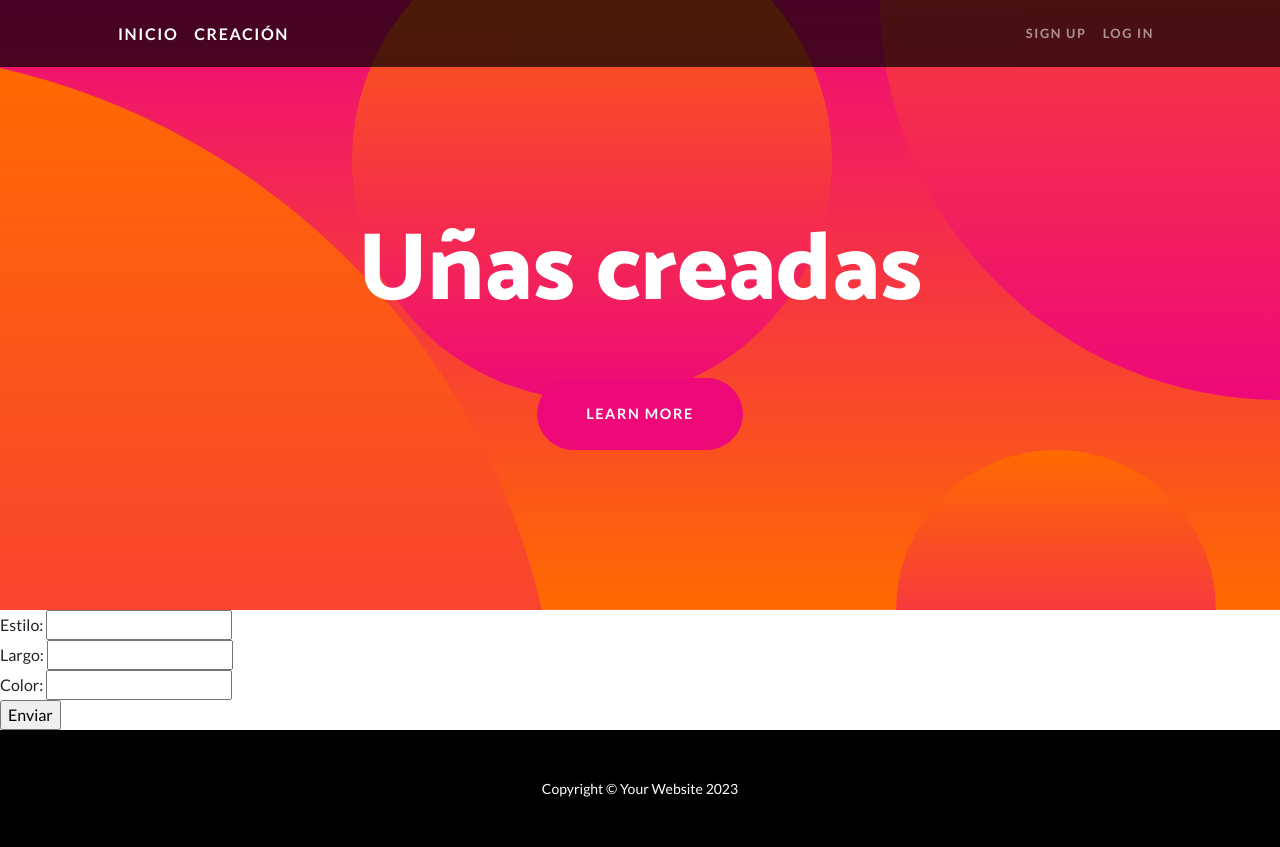
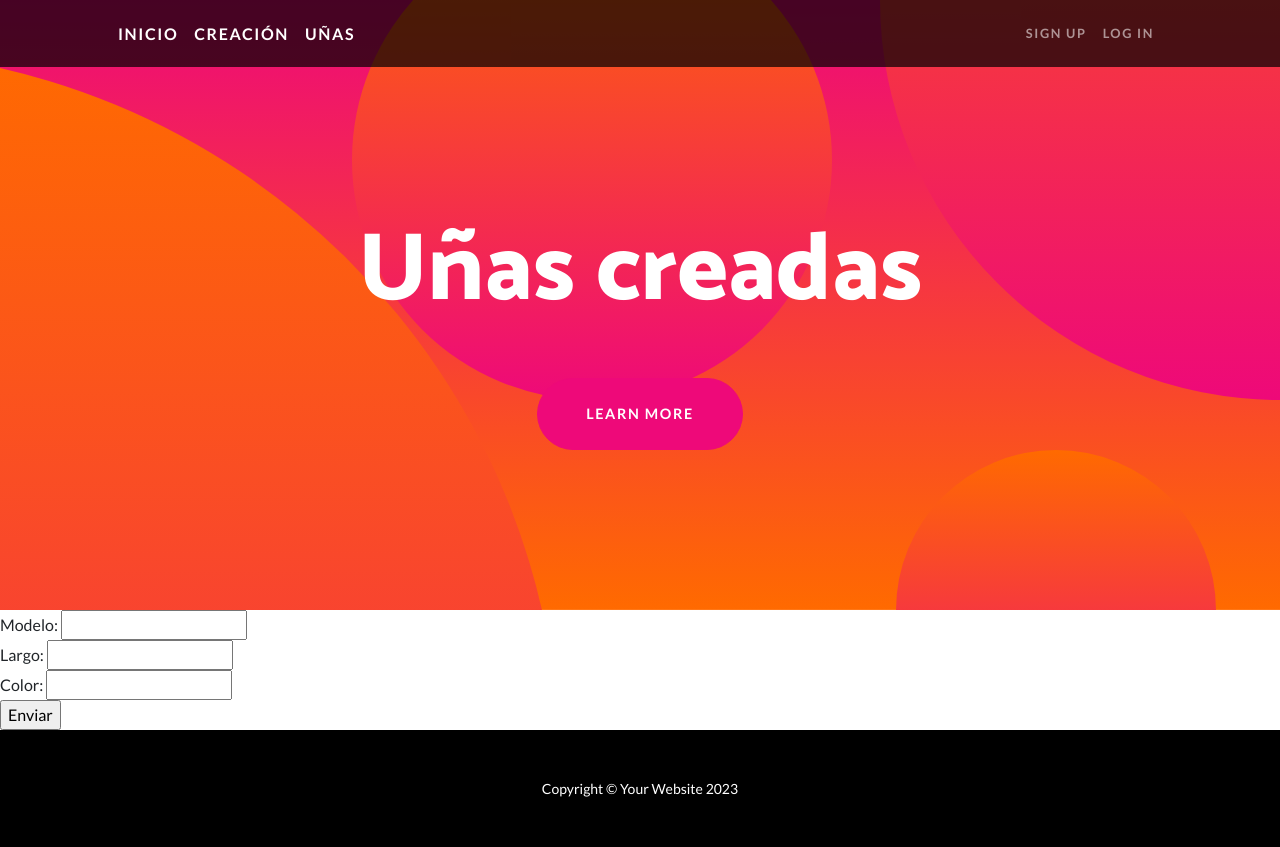
Before and after one commit to kndtoranzo/Toranzo-Candela--3ra-pre-entrega, a Django app: a page that uses templates/index.html in a window 1280 px wide. Run offline with Django 5.2, Linux system fonts and the light colour scheme; some libraries are stand-ins or nearby versions.

Commit message:
cambie cosas del formulario y agregue la vista pero no me funciona

```diff
--- a/inicio/forms.py
+++ b/inicio/forms.py
@@ -2,6 +2,6 @@ from django import forms
 
 
 class crear_unias(forms.Form):
-    Estilo = forms.CharField(max_length=20)
-    Largo = forms.CharField(max_length=20)
-    Color = forms.CharField(max_length=20)
+    modelo = forms.CharField(max_length=20)
+    largo = forms.CharField(max_length=20)
+    color = forms.CharField(max_length=20)
--- a/inicio/urls.py
+++ b/inicio/urls.py
@@ -4,4 +4,6 @@ from inicio import views
 urlpatterns = [
     path("", views.inicio, name= "inicio"),
     path("uñas/", views.crear_uñas, name='crear_uñas'),
+    path("uñas/", views.unias, name='unias'),
+
 ]
--- a/inicio/views.py
+++ b/inicio/views.py
@@ -12,14 +12,16 @@ def crear_uñas(request):
     print("post:", request.POST)
 
     formulario= crear_unias()
-
     if request.method == "POST":
         formulario= crear_unias(request.POST)
         if formulario.is_valid():
             datos= formulario.cleaned_data
-            unias= manicura(modelo=datos.get("estilo"), largo=datos.get("largo"), color=datos.get("color"))
+            unias= manicura(modelo=datos.get("modelo"), largo=datos.get("largo"), color=datos.get("color"))
             unias.save()
-            return redirect("inicio")
-
+            return redirect("unias")
 
     return render(request, "uñas_templates/creacion.html", {"formulario": formulario})
+
+def unias(request):
+    unias= manicura.objects.all()
+    return render(request, "inicio/unias.html", {"uñas": unias})
--- a/templates/index.html
+++ b/templates/index.html
@@ -26,6 +26,7 @@
             <div class="container px-5">
                 <a class="navbar-brand" href={% url "inicio" %}>Inicio</a>
                 <a class="navbar-brand" href={% url "crear_uñas" %}>Creación</a>
+                <a class="navbar-brand" href={% url "unias" %}>Uñas</a>
                 <button class="navbar-toggler" type="button" data-bs-toggle="collapse" data-bs-target="#navbarResponsive" aria-controls="navbarResponsive" aria-expanded="false" aria-label="Toggle navigation"><span class="navbar-toggler-icon"></span></button>
                 <div class="collapse navbar-collapse" id="navbarResponsive">
                     <ul class="navbar-nav ms-auto">
```
Also changed, not shown: inicio/templates/inicio/unias.html (added, +21 -0 lines).
